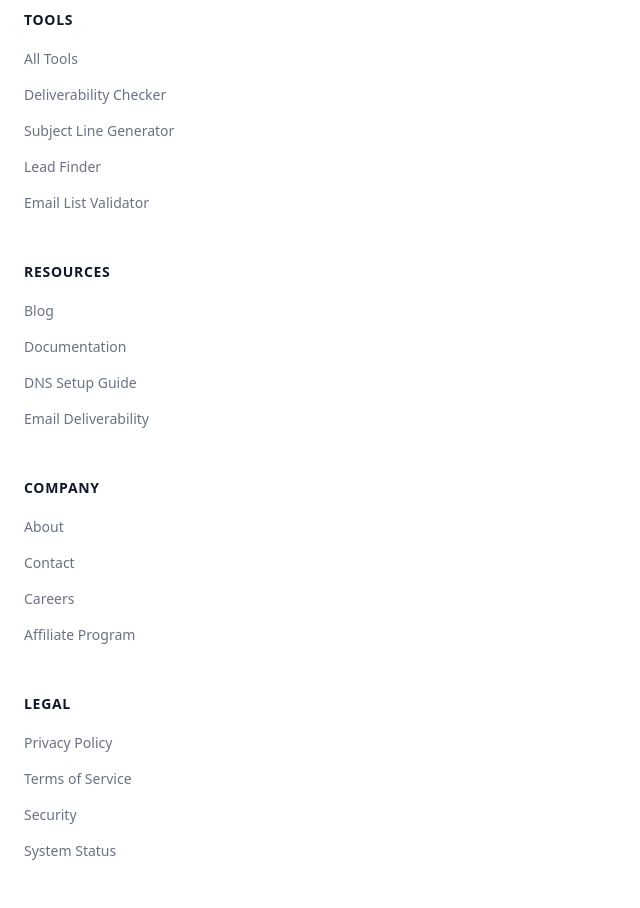
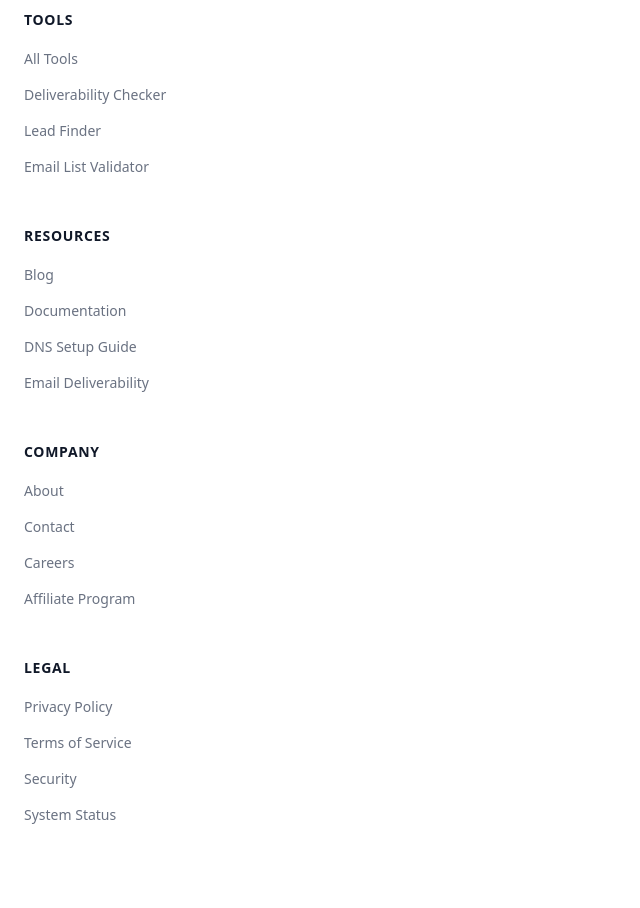
Before and after one commit to DebasishBarai/mailmark, a Next.js app: page /docs in a window 1280 px wide. Shown: the part 3480-4388 px from the top of the page, without its empty margins (0-640 px from the left). Built offline with nearby package versions, Linux system fonts and the light colour scheme; no server answers.

Commit message:
footer is restricted to 4 tools links only

```diff
--- a/app/components/Footer.tsx
+++ b/app/components/Footer.tsx
@@ -11,7 +11,6 @@ const footerLinks = {
   Tools: [
     { label: "All Tools", href: "/tools" },
     { label: "Deliverability Checker", href: "/tools/email-deliverability-checker" },
-    { label: "Subject Line Generator", href: "/tools/subject-line-generator" },
     { label: "Lead Finder", href: "/tools/lead-finder" },
     { label: "Email List Validator", href: "/tools/email-list-validator" },
   ],
```
